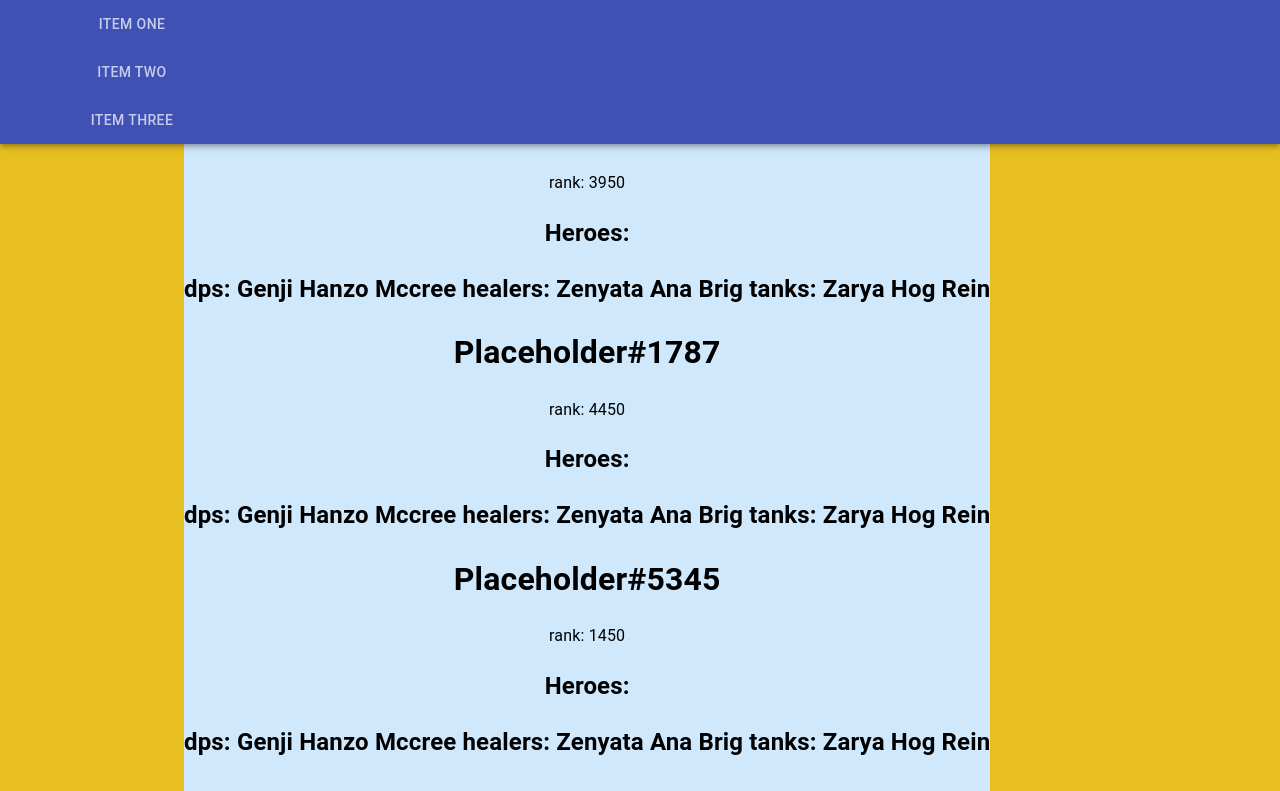
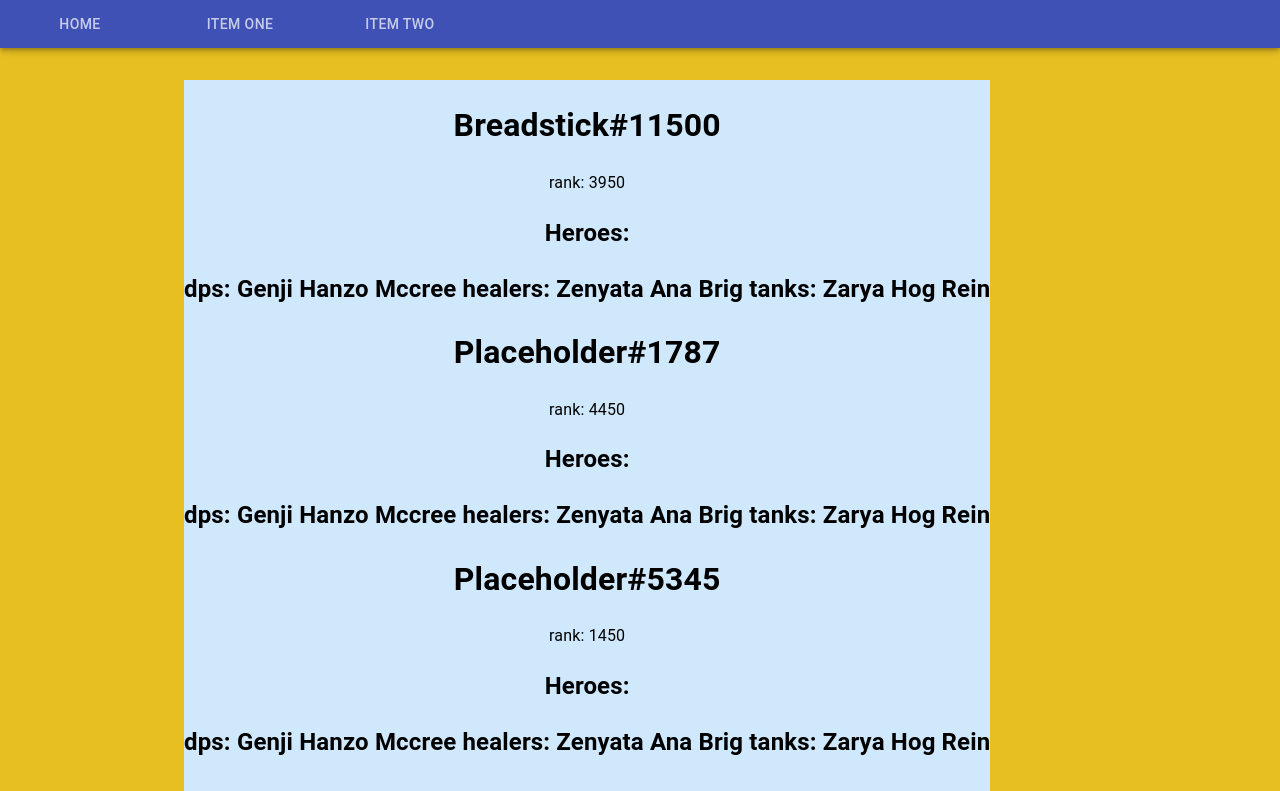
Before and after one commit to AgamChopra/Statwatch, a React (Create React App) app in the folder app/: page / in a window 1280 px wide. Shown: the top 791 px of the page. Built offline with nearby package versions, Linux system fonts and the light colour scheme.

Commit message:
refactor: added appbar to the navigationbar

```diff
--- a/app/src/components/NavigationBar.tsx
+++ b/app/src/components/NavigationBar.tsx
@@ -8,9 +8,11 @@
     return (
       <div>
         <AppBar>
-          <Tab label="Item One" />
-          <Tab label="Item Two" />
-          <Tab label="Item Three" />
+          <Tabs value="3">
+            <Tab label="Home" />
+            <Tab label="Item One" />
+            <Tab label="Item Two" />
+          </Tabs>
         </AppBar>
       </div>
     );
```
